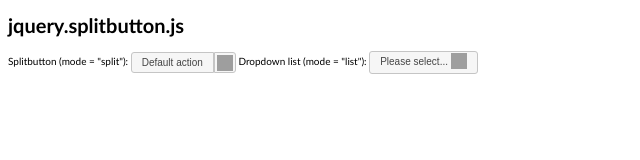
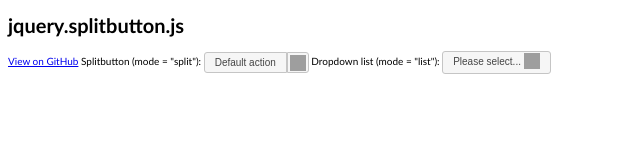
Before and after one commit to mar10/jquery-splitbutton, a plain HTML site: page sample-widget.html in a window 1280 px wide. Shown: the whole page, without its empty margins (0-640 px from the left). Drawn offline with nearby package versions, Linux system fonts and the light colour scheme; grey boxes are pictures that could not be loaded.

Commit message:
Added GH link

```diff
--- a/sample-widget.html
+++ b/sample-widget.html
@@ -53,6 +53,8 @@ $(function(){
 
 <body class="example">
 	<h1>jquery.splitbutton.js</h1>
+    <a href="https://github.com/mar10/jquery-splitbutton">View on GitHub</a>
+
     Splitbutton (mode = "split"):
     <button id="split">Default action</button>
     Dropdown list (mode = "list"):
```
